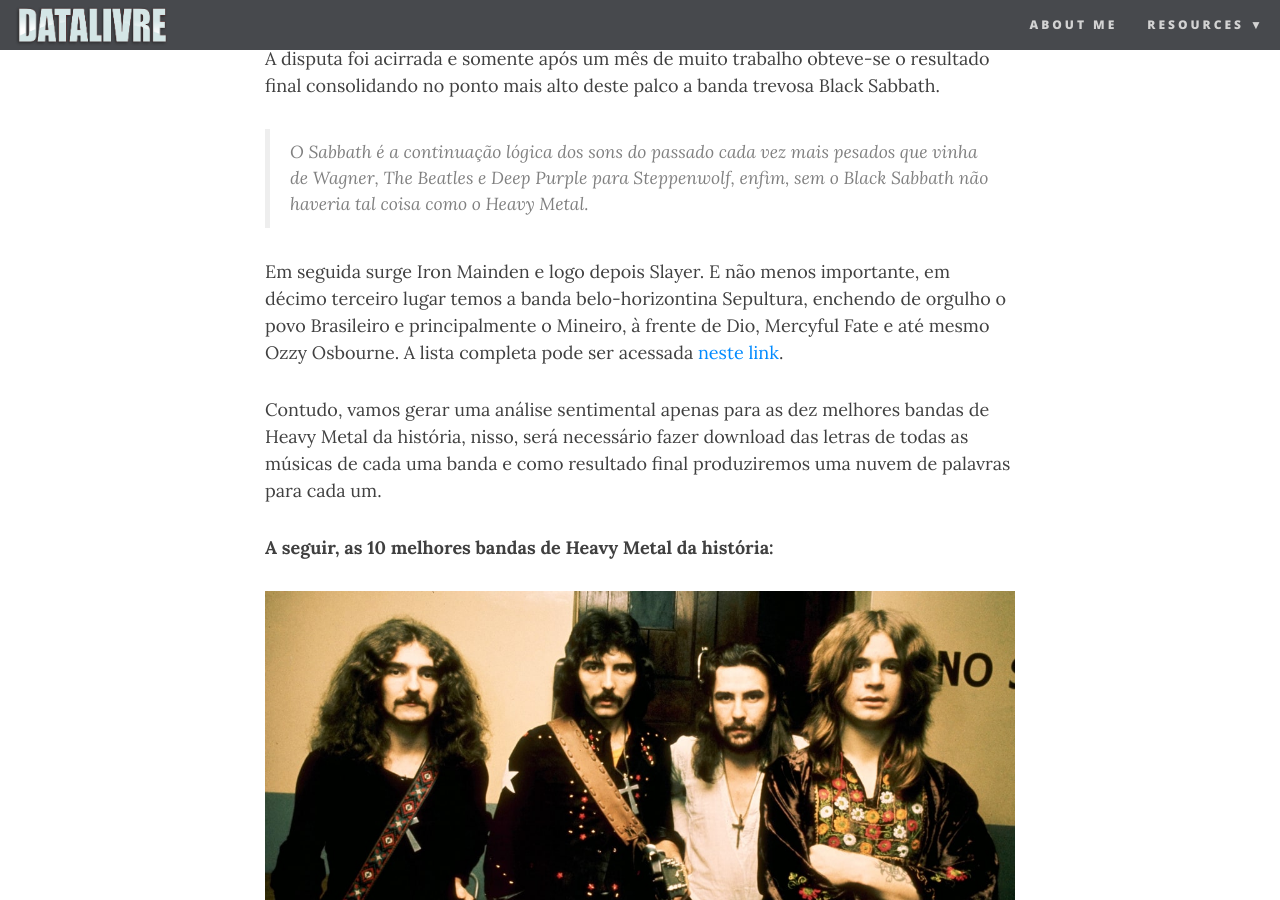
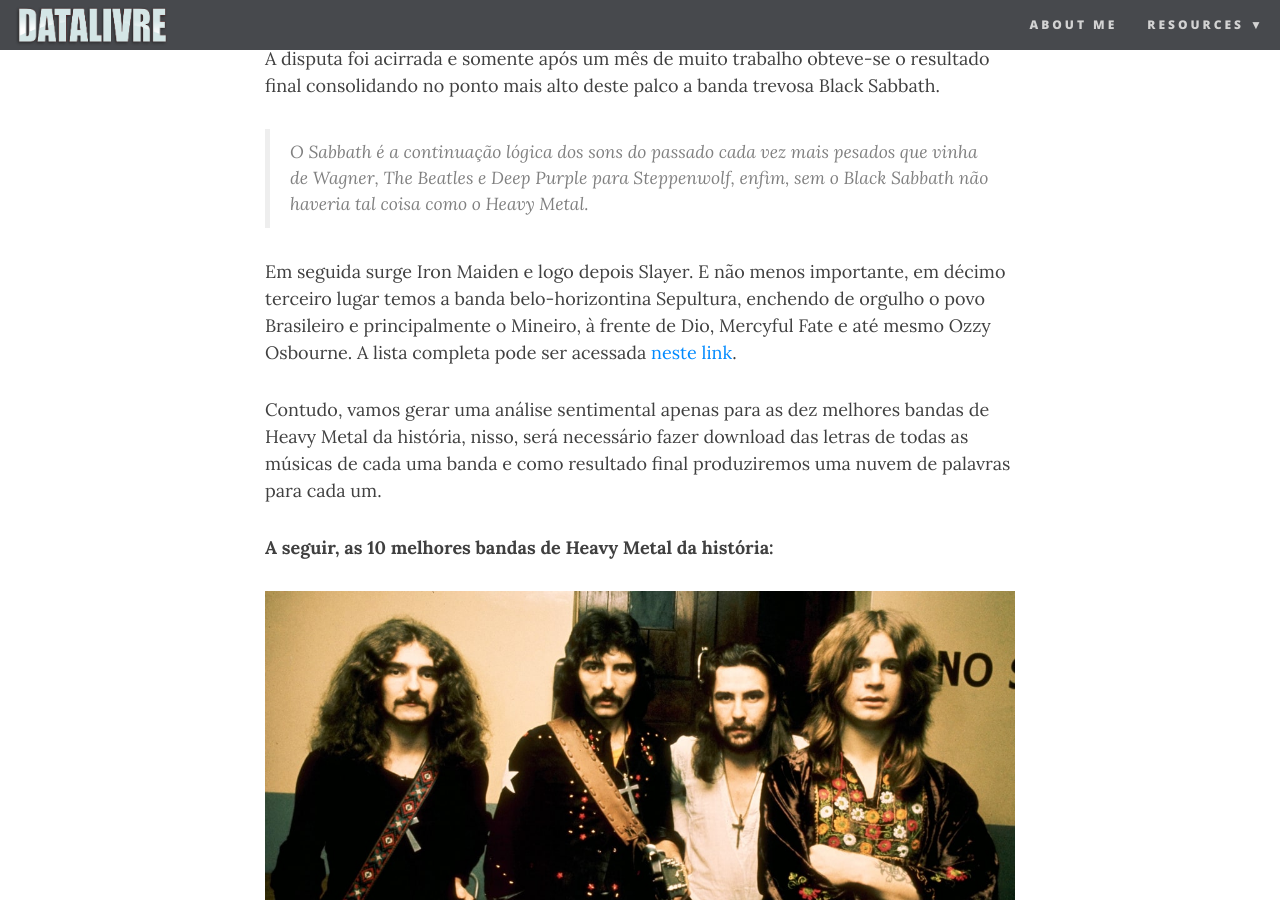
Before and after one commit to datalivre/datalivre.github.io, a Jekyll site: the page built from _posts/2017-04-29-Knime-na-Análise-de-Sentimento-Músical.md, in a window 1280 px wide and 900 px high, scrolled down 1009 px. Built offline with Jekyll 4.4.1, drawn with Linux system fonts in a browser that asks for light colours; nearby versions of some CDN libraries; comment, search, counter and statistics services are not loaded.

Commit message:
Update 2017-04-29-Knime-na-Análise-de-Sentimento-Músical.md

```diff
--- a/_posts/2017-04-29-Knime-na-Análise-de-Sentimento-Músical.md
+++ b/_posts/2017-04-29-Knime-na-Análise-de-Sentimento-Músical.md
@@ -22,7 +22,7 @@
 
 > O Sabbath é a continuação lógica dos sons do passado cada vez mais pesados que vinha de Wagner, The Beatles e Deep Purple para Steppenwolf, enfim, sem o Black Sabbath não haveria tal coisa como o Heavy Metal.
 
-Em seguida surge Iron Mainden e logo depois Slayer. E não menos importante, em décimo terceiro lugar temos a banda belo-horizontina Sepultura, enchendo de orgulho o povo Brasileiro e principalmente o Mineiro, à frente de Dio, Mercyful Fate e até mesmo Ozzy Osbourne. A lista completa pode ser acessada [neste link](http://www.metalsucks.net/2014/11/14/25-best-metal-bands-time-real-1-black-sabbath/).
+Em seguida surge Iron Maiden e logo depois Slayer. E não menos importante, em décimo terceiro lugar temos a banda belo-horizontina Sepultura, enchendo de orgulho o povo Brasileiro e principalmente o Mineiro, à frente de Dio, Mercyful Fate e até mesmo Ozzy Osbourne. A lista completa pode ser acessada [neste link](http://www.metalsucks.net/2014/11/14/25-best-metal-bands-time-real-1-black-sabbath/).
 
 Contudo, vamos gerar uma análise sentimental apenas para as dez melhores bandas de Heavy Metal da história, nisso, será necessário fazer download das letras de todas as músicas de cada uma banda e como resultado final produziremos uma nuvem de palavras para cada um.
 
@@ -50,7 +50,7 @@
 ---
 Os exemplos nesta seção utilizam o software Knime Analytics que pode ser baixado a partir [deste link](https://www.knime.org/downloads/overview).
 
-## Obtendo links para letras musicais
+### Obtendo links para letras musicais
 ---
 ![obtendo links](/img/1_OBTENDOLINKS.png)
 
```
Also changed, not shown: other parts of _posts/2017-04-29-Knime-na-Análise-de-Sentimento-Músical.md (+2 -1 lines).
